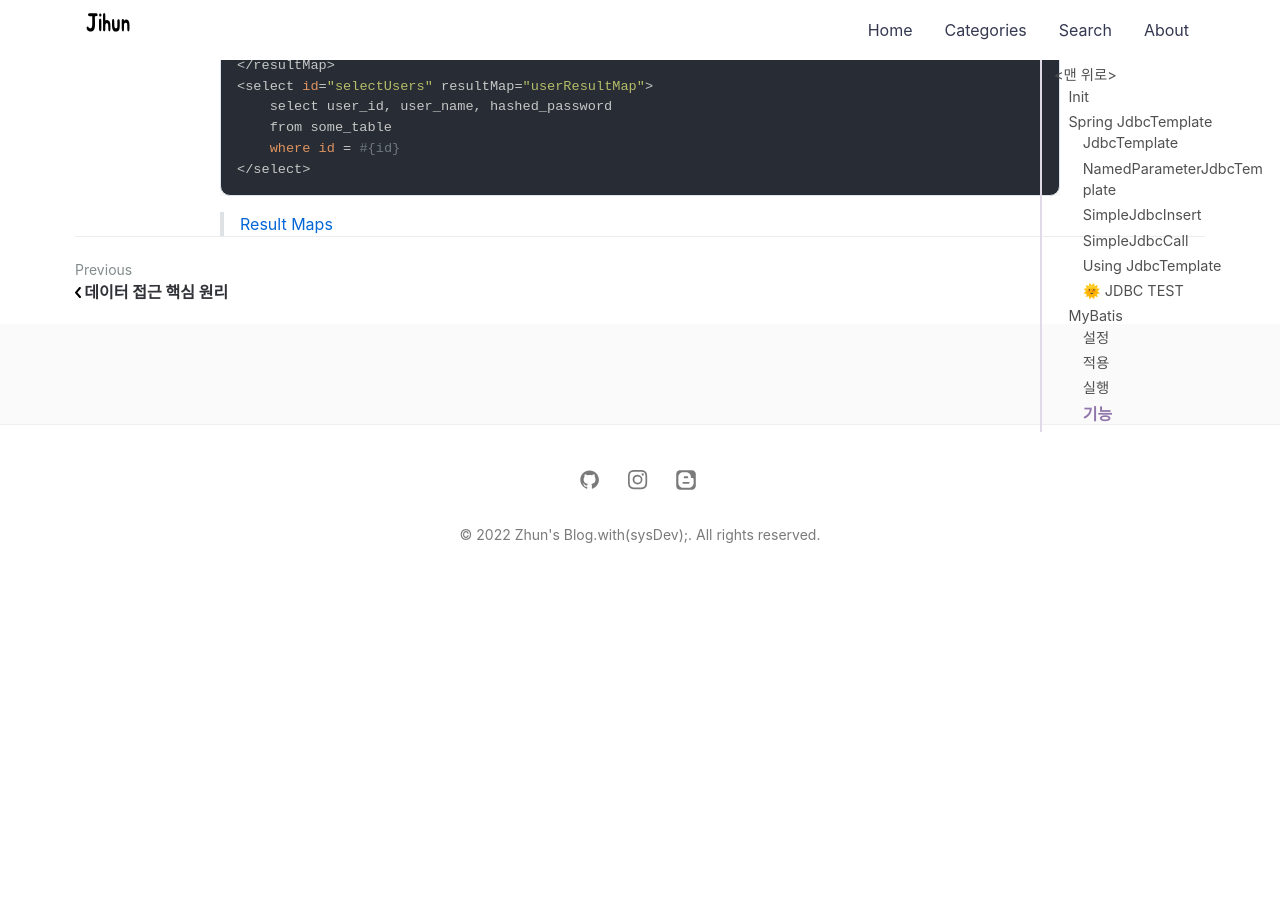
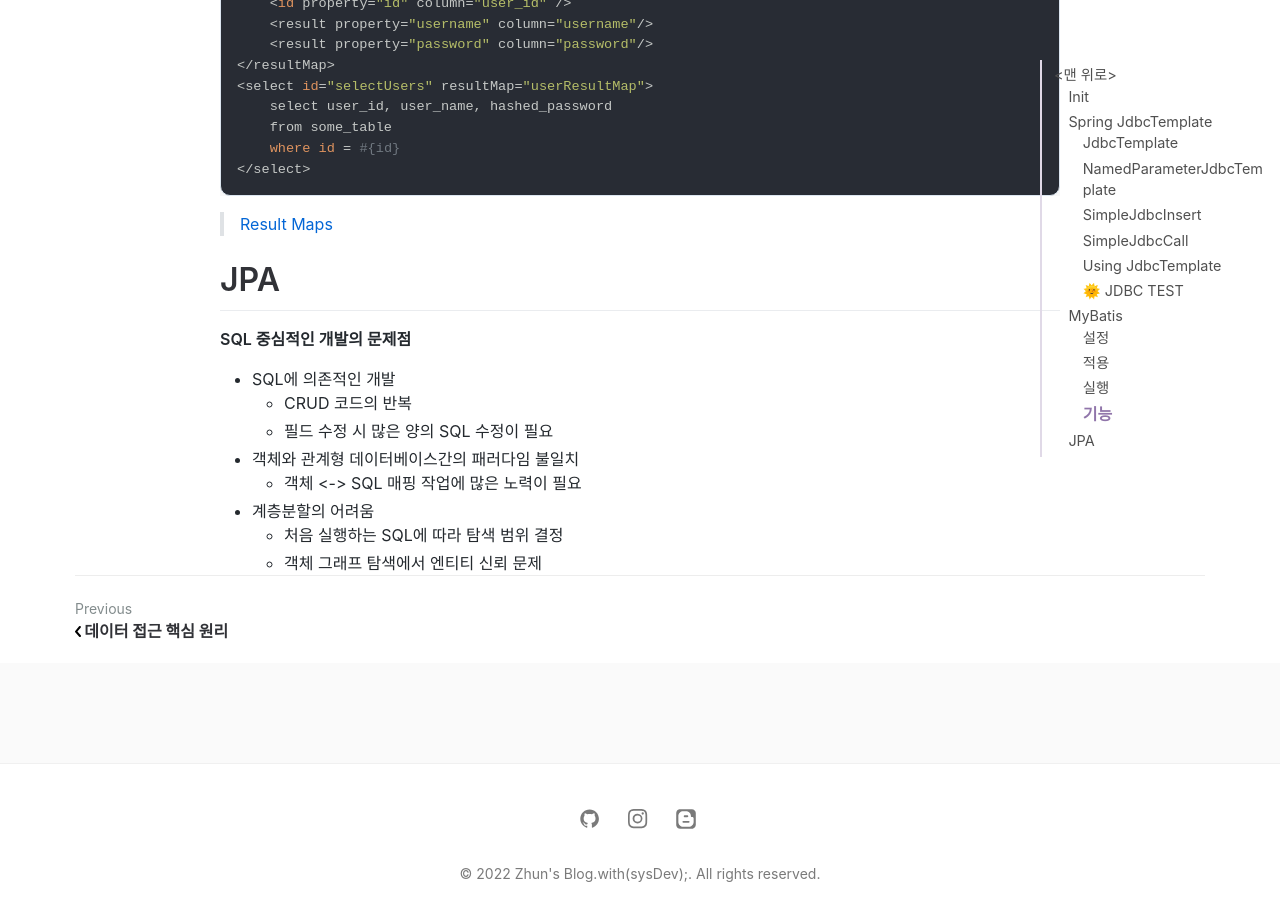
Before and after one commit to jihunparkme/jihunparkme.github.io, a Jekyll site: the page built from _posts/2022-08-08-Spring-DB-Part2.md, in a window 1280 px wide and 900 px high, scrolled down 10970 px. Built offline with Jekyll 4.4.1, drawn with Linux system fonts in a browser that asks for light colours; nearby versions of some CDN libraries; comment, search, counter and statistics services are not loaded; before the commit the page ends 11560 px from its top, so only the background shows below that.

Commit message:
[JPA] SQL 중심적인 개발의 문제점

````diff
--- a/_posts/2022-08-08-Spring-DB-Part2.md
+++ b/_posts/2022-08-08-Spring-DB-Part2.md
@@ -491,3 +491,16 @@ DB 접속: jdbc:h2:tcp://localhost/~/testcase
 ```
 
 > [Result Maps](https://mybatis.org/mybatis-3/ko/sqlmap-xml.html#Result_Maps)
+
+# JPA
+
+**SQL 중심적인 개발의 문제점**
+
+- SQL에 의존적인 개발
+  - CRUD 코드의 반복
+  - 필드 수정 시 많은 양의 SQL 수정이 필요
+- 객체와 관계형 데이터베이스간의 패러다임 불일치
+  - 객체 <-> SQL 매핑 작업에 많은 노력이 필요
+- 계층분할의 어려움
+  - 처음 실행하는 SQL에 따라 탐색 범위 결정
+  - 객체 그래프 탐색에서 엔티티 신뢰 문제
````
